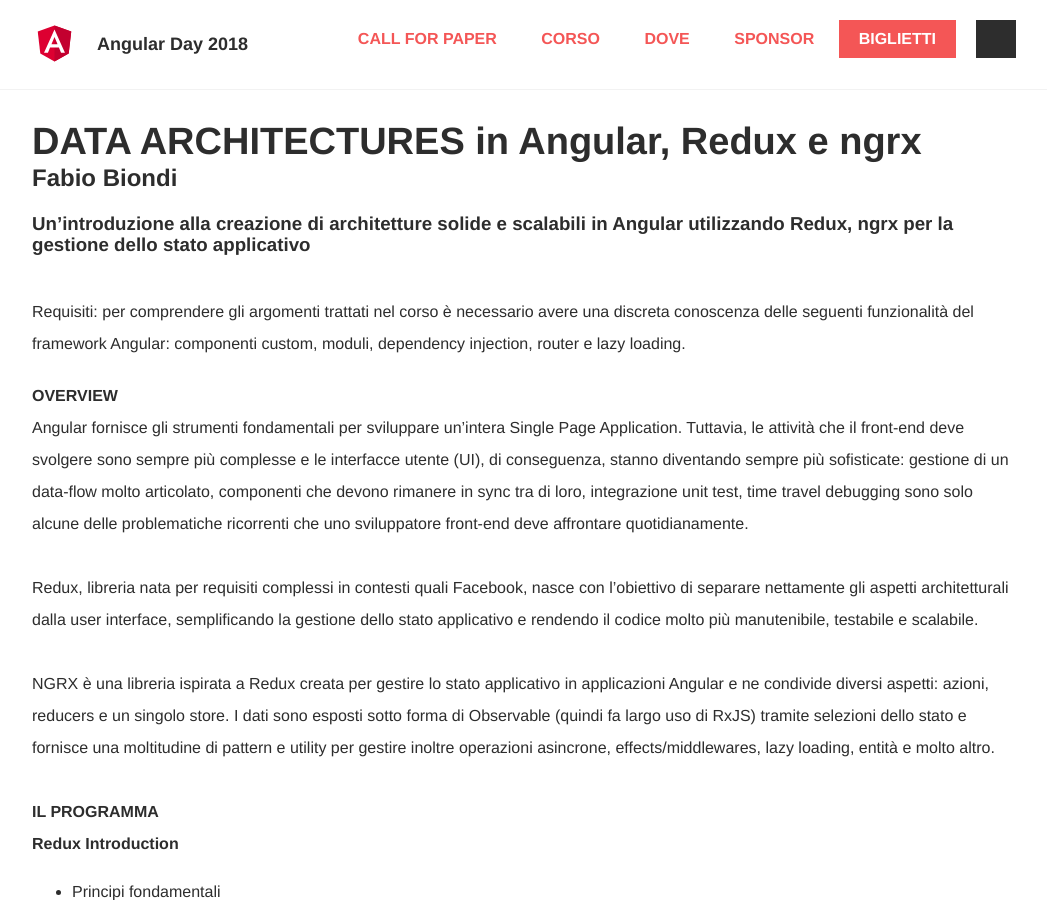
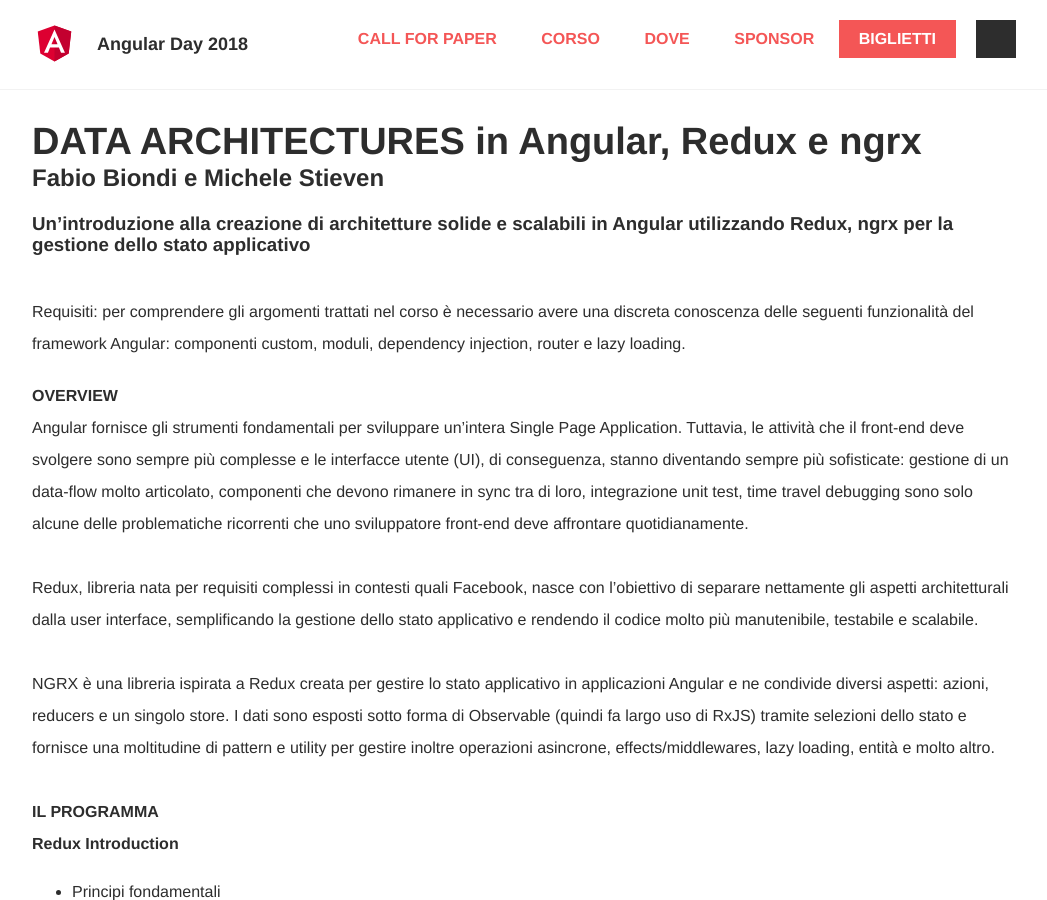
Before and after one commit to GrUSP/2018.angularday.it, a Jekyll site: the page built from workshop.html, in a window 1280 px wide and 900 px high. Shown: the whole window, without its empty margins (116-1163 px from the left). Built offline with Jekyll 4.4.1, drawn with Linux system fonts in a browser that asks for light colours; some web fonts are replaced.

Commit message:
Updated workshop speakers

```diff
--- a/workshop.html
+++ b/workshop.html
@@ -8,7 +8,7 @@
     <h2 class="intro__titlepage">DATA ARCHITECTURES in Angular, Redux e ngrx</h2>
   </div>
 
-  <h2 class="row__title">Fabio Biondi</h2>
+  <h2 class="row__title">Fabio Biondi e Michele Stieven</h2>
 
   <h3 class="row__title"><br>Un’introduzione alla creazione di architetture solide e scalabili in Angular utilizzando Redux, ngrx per la gestione dello stato applicativo</h3>
 
```
